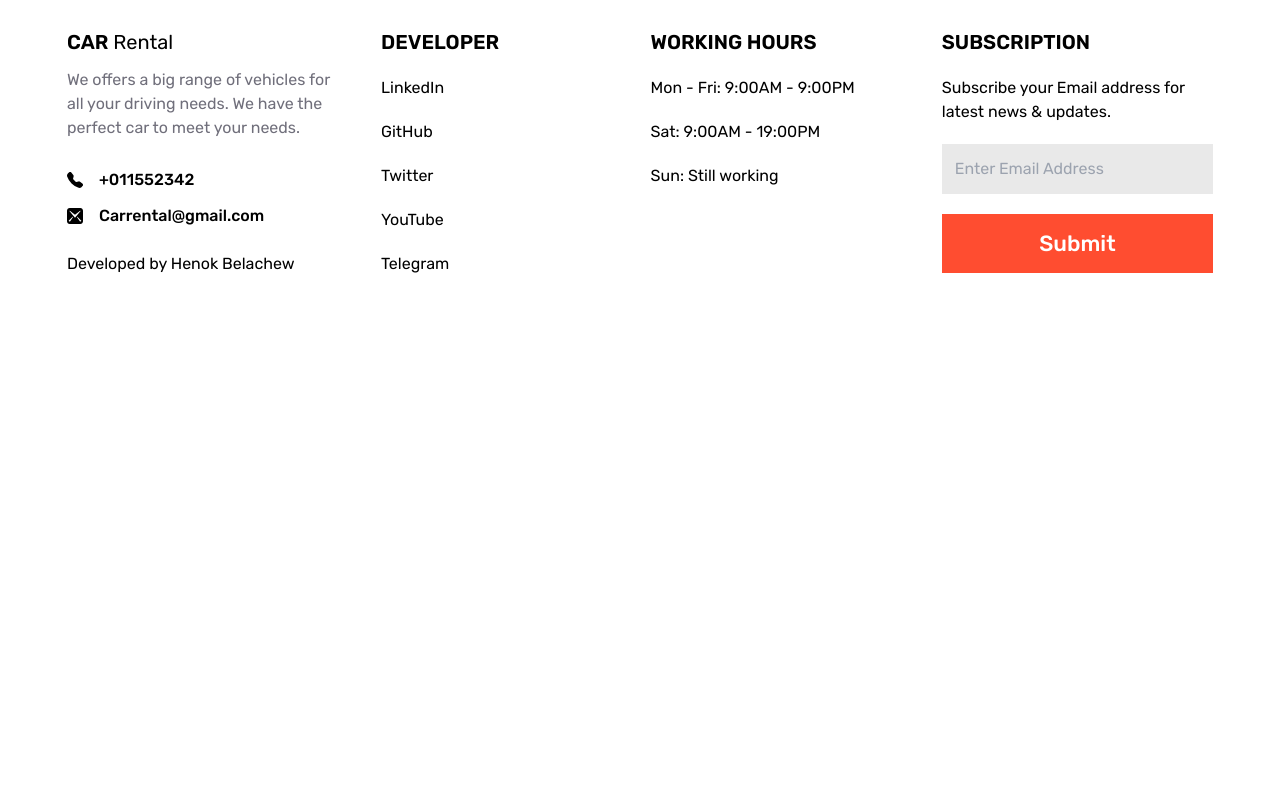
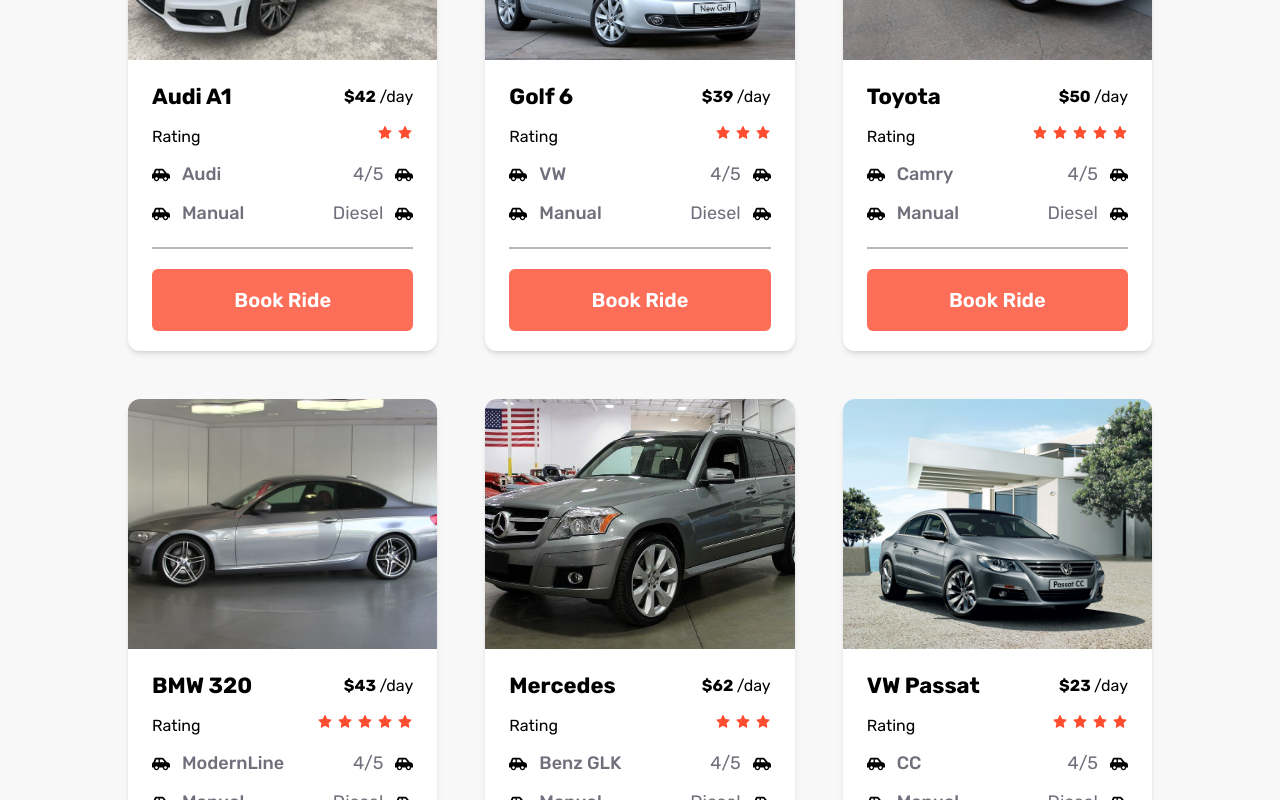
Before and after one commit to Henok-Belachew/Car-Rental-Web-App, a React (Create React App) app: page /Models in a window 1280 px wide. Shown: the part 700-1500 px from the top of the page. Before the commit the page ends 1016 px from the top, so only its background shows below. Built offline with nearby package versions, Linux system fonts and the light colour scheme.

Commit message:
Models Route COMPLETED!

```diff
--- a/src/components/WhatsApp.jsx
+++ b/src/components/WhatsApp.jsx
@@ -4,7 +4,7 @@
 
 function WhatsApp() {
   return (
-    <div className='relative h-[178px]'>
+    <div className='relative h-[178px] max-sm:text-center'>
 
         <div className='h-full drop-shadow-md w-full relative z-[3] items-center justify-center flex px-[67px] max-lg:flex-col max-lg:gap-5  gap-10'>
             <span className='font-[700] text-[32px] max-lg:text-[30px] w-fit block text-white'>Get in touch on whatsapp</span>
--- a/src/index.css
+++ b/src/index.css
@@ -687,6 +687,11 @@
   margin-bottom: 0.75rem;
 }
 
+.my-2 {
+  margin-top: 0.5rem;
+  margin-bottom: 0.5rem;
+}
+
 .mb-2 {
   margin-bottom: 0.5rem;
 }
@@ -765,6 +770,10 @@
 
 .h-\[178px\] {
   height: 178px;
+}
+
+.h-\[250px\] {
+  height: 250px;
 }
 
 .h-\[410px\] {
@@ -805,6 +814,10 @@
   width: 58.333333%;
 }
 
+.w-\[100\%\] {
+  width: 100%;
+}
+
 .w-\[100px\] {
   width: 100px;
 }
@@ -813,10 +826,6 @@
   width: 100vw;
 }
 
-.w-\[150px\] {
-  width: 150px;
-}
-
 .w-\[224px\] {
   width: 224px;
 }
@@ -867,6 +876,14 @@
 
 .w-\[63\%\] {
   width: 63%;
+}
+
+.w-\[64px\] {
+  width: 64px;
+}
+
+.w-\[80\%\] {
+  width: 80%;
 }
 
 .w-\[85\%\] {
@@ -883,14 +900,6 @@
   width: 100%;
 }
 
-.w-\[px\] {
-  width: px;
-}
-
-.w-\[64px\] {
-  width: 64px;
-}
-
 .min-w-\[490px\] {
   min-width: 490px;
 }
@@ -958,8 +967,16 @@
   justify-content: stretch;
 }
 
+.gap-1 {
+  gap: 0.25rem;
+}
+
 .gap-10 {
   gap: 2.5rem;
+}
+
+.gap-12 {
+  gap: 3rem;
 }
 
 .gap-2 {
@@ -1035,8 +1052,21 @@
   border-radius: 0.125rem;
 }
 
+.rounded-xl {
+  border-radius: 0.75rem;
+}
+
+.rounded-t-xl {
+  border-top-left-radius: 0.75rem;
+  border-top-right-radius: 0.75rem;
+}
+
 .border-2 {
   border-width: 2px;
+}
+
+.border-\[1\.5px\] {
+  border-width: 1.5px;
 }
 
 .border-\[1px\] {
@@ -1065,6 +1095,11 @@
   border-color: rgb(0 0 0 / var(--tw-border-opacity));
 }
 
+.border-darkish {
+  --tw-border-opacity: 1;
+  border-color: rgb(112 111 123 / var(--tw-border-opacity));
+}
+
 .bg-\[\#2D2D2D\] {
   --tw-bg-opacity: 1;
   background-color: rgb(45 45 45 / var(--tw-bg-opacity));
@@ -1075,6 +1110,11 @@
   background-color: rgb(233 233 233 / var(--tw-bg-opacity));
 }
 
+.bg-\[\#fc6e58\] {
+  --tw-bg-opacity: 1;
+  background-color: rgb(252 110 88 / var(--tw-bg-opacity));
+}
+
 .bg-accent {
   --tw-bg-opacity: 1;
   background-color: rgb(255 77 48 / var(--tw-bg-opacity));
@@ -1090,6 +1130,11 @@
   background-color: rgb(0 0 0 / var(--tw-bg-opacity));
 }
 
+.bg-darkish {
+  --tw-bg-opacity: 1;
+  background-color: rgb(112 111 123 / var(--tw-bg-opacity));
+}
+
 .bg-inactiveBtn {
   --tw-bg-opacity: 1;
   background-color: rgb(233 233 233 / var(--tw-bg-opacity));
@@ -1133,6 +1178,11 @@
   padding-right: 1.25rem;
 }
 
+.px-6 {
+  padding-left: 1.5rem;
+  padding-right: 1.5rem;
+}
+
 .px-\[32px\] {
   padding-left: 32px;
   padding-right: 32px;
@@ -1197,6 +1247,10 @@
   padding-bottom: 3rem;
 }
 
+.pb-20 {
+  padding-bottom: 5rem;
+}
+
 .pb-\[120px\] {
   padding-bottom: 120px;
 }
@@ -1259,6 +1313,10 @@
 
 .text-\[27px\] {
   font-size: 27px;
+}
+
+.text-\[32px\] {
+  font-size: 32px;
 }
 
 .text-\[38px\] {
@@ -1286,14 +1344,6 @@
   line-height: 1.75rem;
 }
 
-.text-\[36px\] {
-  font-size: 36px;
-}
-
-.text-\[32px\] {
-  font-size: 32px;
-}
-
 .font-\[400\] {
   font-weight: 400;
 }
@@ -1368,6 +1418,14 @@
 
 .opacity-\[90\%\] {
   opacity: 90%;
+}
+
+.opacity-60 {
+  opacity: 0.6;
+}
+
+.opacity-50 {
+  opacity: 0.5;
 }
 
 .shadow-lg {
@@ -1424,6 +1482,11 @@
   background-color: rgb(252 173 161 / var(--tw-bg-opacity));
 }
 
+.hover\:bg-accent:hover {
+  --tw-bg-opacity: 1;
+  background-color: rgb(255 77 48 / var(--tw-bg-opacity));
+}
+
 .hover\:font-\[500\]:hover {
   font-weight: 500;
 }
@@ -1492,6 +1555,10 @@
     margin-top: 1.25rem;
   }
 
+  .max-sm\:grid {
+    display: grid;
+  }
+
   .max-sm\:h-\[34px\] {
     height: 34px;
   }
@@ -1504,8 +1571,20 @@
     width: 80%;
   }
 
+  .max-sm\:w-\[\] {
+    width: ;
+  }
+
+  .max-sm\:w-\[70\%\] {
+    width: 70%;
+  }
+
   .max-sm\:min-w-\[350px\] {
     min-width: 350px;
+  }
+
+  .max-sm\:grid-cols-1 {
+    grid-template-columns: repeat(1, minmax(0, 1fr));
   }
 
   .max-sm\:flex-col {
@@ -1576,6 +1655,14 @@
     width: 100%;
   }
 
+  .max-md\:w-\[70\%\] {
+    width: 70%;
+  }
+
+  .max-md\:grid-cols-1 {
+    grid-template-columns: repeat(1, minmax(0, 1fr));
+  }
+
   .max-md\:flex-col {
     flex-direction: column;
   }
@@ -1639,20 +1726,16 @@
     width: 60px;
   }
 
+  .max-lg\:w-\[70\%\] {
+    width: 70%;
+  }
+
   .max-lg\:w-\[80\%\] {
     width: 80%;
   }
 
   .max-lg\:w-full {
     width: 100%;
-  }
-
-  .max-lg\:w-\[\] {
-    width: ;
-  }
-
-  .max-lg\:w-\[70\%\] {
-    width: 70%;
   }
 
   .max-lg\:grid-cols-1 {
@@ -1733,6 +1816,10 @@
     margin-right: auto;
   }
 
+  .md-lg\:grid {
+    display: grid;
+  }
+
   .md-lg\:h-\[40px\] {
     height: 40px;
   }
--- a/src/pages/Models.jsx
+++ b/src/pages/Models.jsx
@@ -1,7 +1,153 @@
-import React from 'react'
+import React, { useEffect, useState } from 'react'
 import HeroCar from '../assets/HeroImages/HeroTopImg.png'
 import WhatsApp from '../components/WhatsApp'
+import {AiFillStar} from 'react-icons/ai'
+import {FaCarSide} from 'react-icons/fa'
+import model1 from '../assets/ModelsIMages/1.png'
+import model2 from '../assets/ModelsIMages/2.png'
+import model3 from '../assets/ModelsIMages/3.png'
+import model4 from '../assets/ModelsIMages/4.png'
+import model5 from '../assets/ModelsIMages/5.png'
+import model6 from '../assets/ModelsIMages/6.png'
+// import ModelsCards from '../components/Models'
+const carModels = [
+  {
+      "id":1,
+      modelImg:model1,
+      modelName:'Audi A1',
+      modelComp:'Audi',
+      modelTrans:'Manual',
+      modelP:'$42',
+      modelD:'per day',
+      modelDoor:'4/5',
+      modelFuel:'Diesel',
+      num: 2
 
+
+  },
+  {
+      "id":2,
+      modelImg:model2,
+      modelName:'Golf 6',
+      modelComp:'  VW',
+      modelTrans:'Manual',
+      modelP:'$39',
+      modelD:'per day',
+      modelDoor:'4/5',
+      modelFuel:'Diesel',
+      num: 3
+
+
+  },
+
+  {
+      "id":3,
+      modelImg:model3,
+      modelName:'Toyota',
+      modelComp:'Camry',
+      modelTrans:'Manual',
+      modelP:'$50',
+      modelD:'per day',
+      modelDoor:'4/5',
+      modelFuel:'Diesel',
+      num: 5
+
+
+  },
+  {
+      "id":4,
+      modelImg:model4,
+      modelName:'BMW 320',
+      modelComp:'ModernLine',
+      modelTrans:'Manual',
+      modelP:'$43',
+      modelD:'per day',
+      modelDoor:'4/5',
+      modelFuel:'Diesel',
+      num: 5
+
+
+  },
+  {
+      "id":5,
+      modelImg:model5,
+      modelName:'Mercedes',
+      modelComp:'Benz GLK',
+      modelTrans:'Manual',
+      modelP:'$62',
+      modelD:'per day',
+      modelDoor:'4/5',
+      modelFuel:'Diesel',
+      num: 3
+
+
+  },
+  {
+      "id":6,
+      modelImg:model6,
+      modelName:'VW Passat',
+      modelComp:'CC',
+      modelTrans:'Manual',
+      modelP:'$23',
+      modelD:'per day',
+      modelDoor:'4/5',
+      modelFuel:'Diesel',
+      num: 4
+
+
+  },
+]
+
+function ModelCard({modelImg, modelName, modelComp, modelTrans, modelP, modelDoor, modelFuel, num}) {
+
+  const [stars, setStars] = useState([])
+
+  function GenStar(num) {
+      const stars = []
+      for (let i = 0; i < num; i++){
+
+        stars.push(<AiFillStar/>)
+
+      }
+
+      setStars([...stars])
+  }
+
+  useEffect(()=>{
+    GenStar(num)
+  }, [])
+
+  return(
+      <div className='bg-white w-[100%] mx-auto rounded-xl shadow-md'>
+          <img src={modelImg} className='object-cover h-[250px] rounded-t-xl w-full' alt="" />
+
+
+          <div className='p-5 px-6 flex flex-col gap-3'>
+              <span className='flex justify-between items-center'>
+                  <h1 className='font-[700] text-[22px]'>{modelName}</h1>
+                  <span className='font-[700] text-[16px]'> {modelP} <span className='font-[400] text-[16px]'>/day</span> </span>
+              </span>
+
+              <span className='flex justify-between'>Rating <span className='flex gap-1 text-accent'> {stars.map((star) => {
+                return (star)
+              } )} </span> </span>
+
+              <span className='flex justify-between text-[18px] '>
+                  <span  className='font-[500] text-darkish flex gap-3 items-center'><FaCarSide className='text-black'/> {modelComp} </span>
+                  <span className='flex gap-3 items-center text-darkish'>{modelDoor} <FaCarSide className='text-black'/> </span>
+              </span>
+
+              <span className='flex justify-between text-[18px] '>
+                  <span  className='font-[500] text-darkish  flex gap-3 items-center'><FaCarSide className='text-black'/> {modelTrans} </span>
+                  <span className=' flex gap-3 items-center text-darkish'>{modelFuel} <FaCarSide className='text-black'/> </span>
+              </span>
+
+              <hr className='opacity-50 my-2 bg-darkish border-darkish border-[1.5px]' />
+              <button className='py-4 font-[600] hover:bg-accent text-[20px] text-white rounded-md bg-[#fc6e58]'>Book Ride</button>
+          </div>
+      </div>
+  )
+}
 
 function Models() {
   return (
@@ -18,6 +164,26 @@
 
     </div>
 
+    <div className='w-[80%] max-md:w-[70%] pb-20 mx-auto grid grid-cols-3 md-lg:grid-cols-2 max-md:grid-cols-1 gap-12'>
+      {carModels.map((model) =>{
+        return(<ModelCard
+         num={model.num}
+          modelImg={model.modelImg}
+          modelName={model.modelName}
+          modelComp={model.modelComp}
+          modelTrans={model.modelTrans}
+          modelP={model.modelP}
+          modelD={model.modelD}
+          modelDoor={model.modelDoor}
+          modelFuel={model.modelFuel}
+        />)
+      })}
+
+
+
+    </div>
+
+
     <WhatsApp/>
     </div>
   )
```
